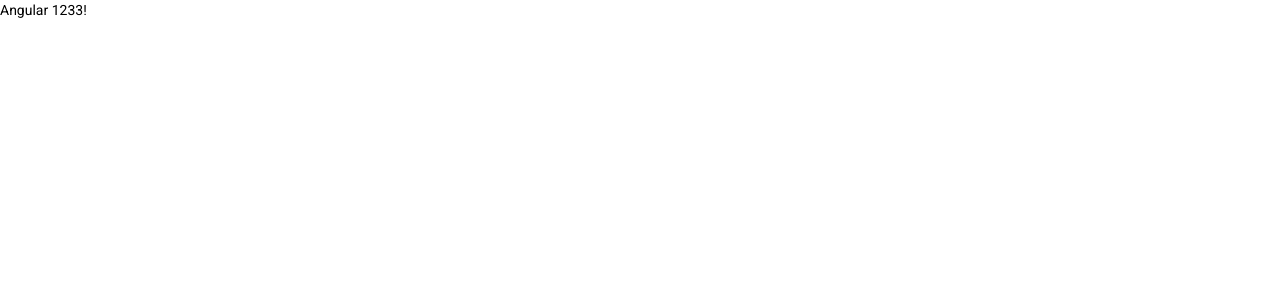
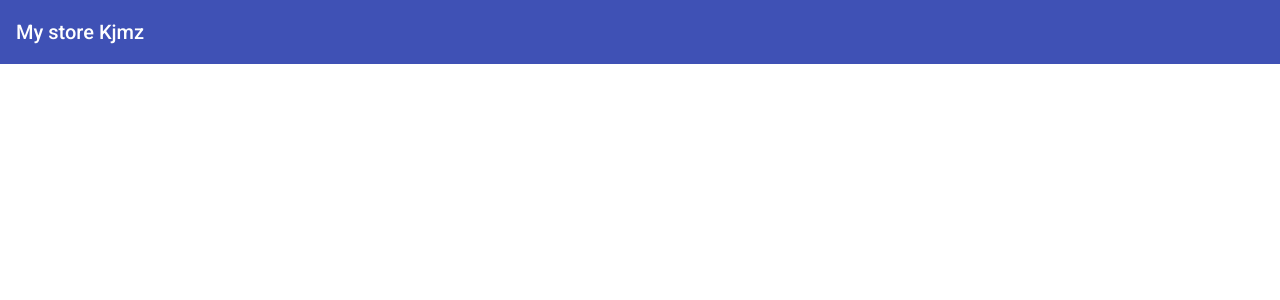
Before and after one commit to kvto/2022-storeAngular, an Angular app: page / in a window 1280 px wide. Shown: the top 300 px of the page. Built offline with nearby package versions, Linux system fonts and the light colour scheme.

Commit message:
kev - 2022-store-angular

```diff
--- a/src/app/app.module.ts
+++ b/src/app/app.module.ts
@@ -5,6 +5,7 @@
 import { AppComponent } from './app.component';
 import { HeaderComponent } from './shared/components/header/header.component';
 import { BrowserAnimationsModule } from '@angular/platform-browser/animations';
+import { MaterialModule } from './material.module';
 
 @NgModule({
   declarations: [
@@ -14,6 +15,7 @@
   imports: [
     BrowserModule,
     FormsModule,
+    MaterialModule,
     BrowserAnimationsModule
   ],
   providers: [],
--- a/src/app/shared/components/header/header.component.html
+++ /dev/null
@@ -1 +0,0 @@
-<p>Angular 1233!</p>
--- a/src/app/shared/components/header/header.component.ts
+++ b/src/app/shared/components/header/header.component.ts
@@ -1,15 +1,14 @@
-import { Component, OnInit } from '@angular/core';
+import { Component } from '@angular/core';
 
 @Component({
   selector: 'app-header',
-  templateUrl: './header.component.html',
+  template: `<mat-toolbar color="primary">
+  <span>My store Kjmz</span>
+</mat-toolbar>
+`,
   styleUrls: ['./header.component.css']
 })
-export class HeaderComponent implements OnInit {
+export class HeaderComponent {
 
-  constructor() { }
-
-  ngOnInit(): void {
-  }
 
 }
```
Also changed, not shown: src/app/material.module.ts (added, +8 -0 lines), 1 other file (tests, documents, lock files or other folders).
